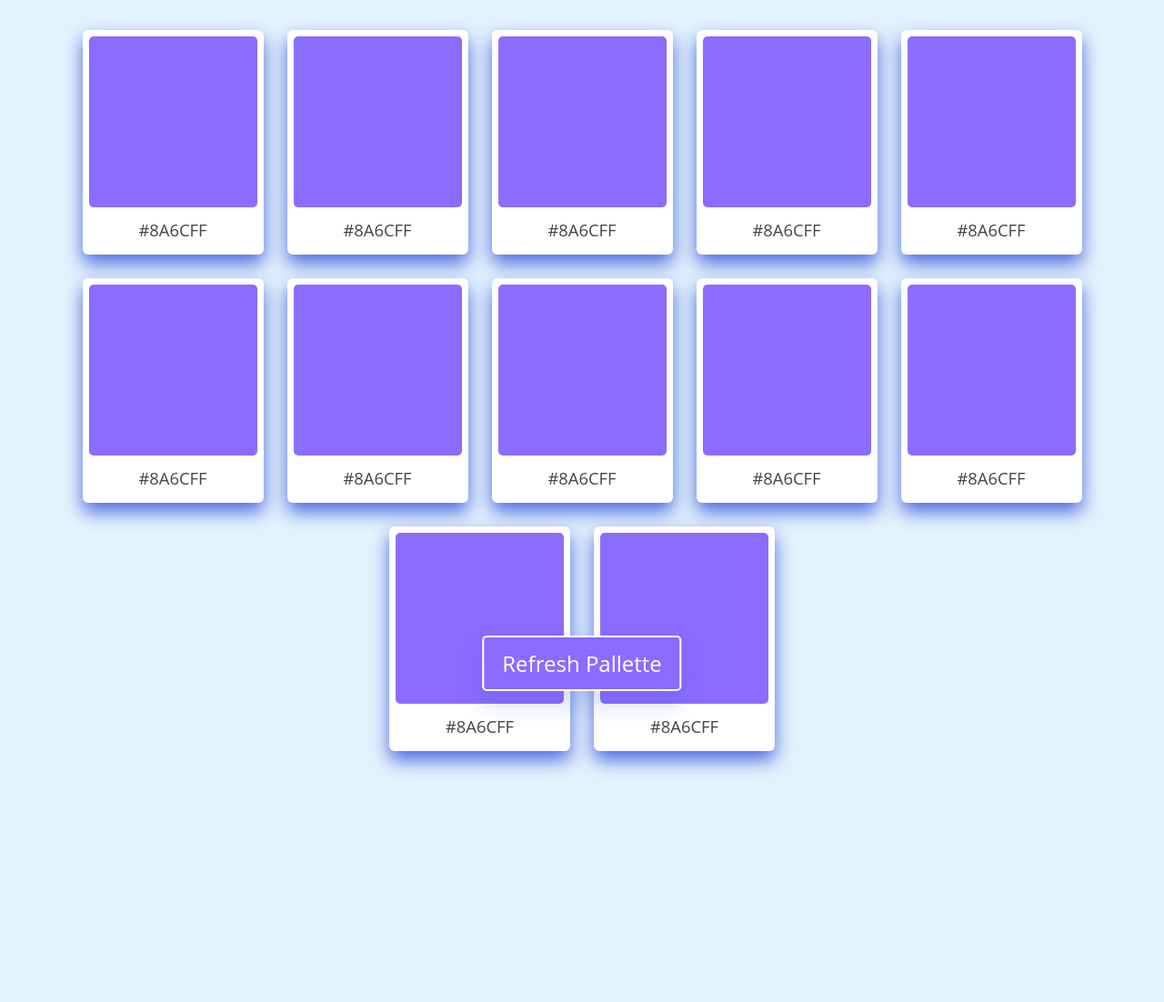
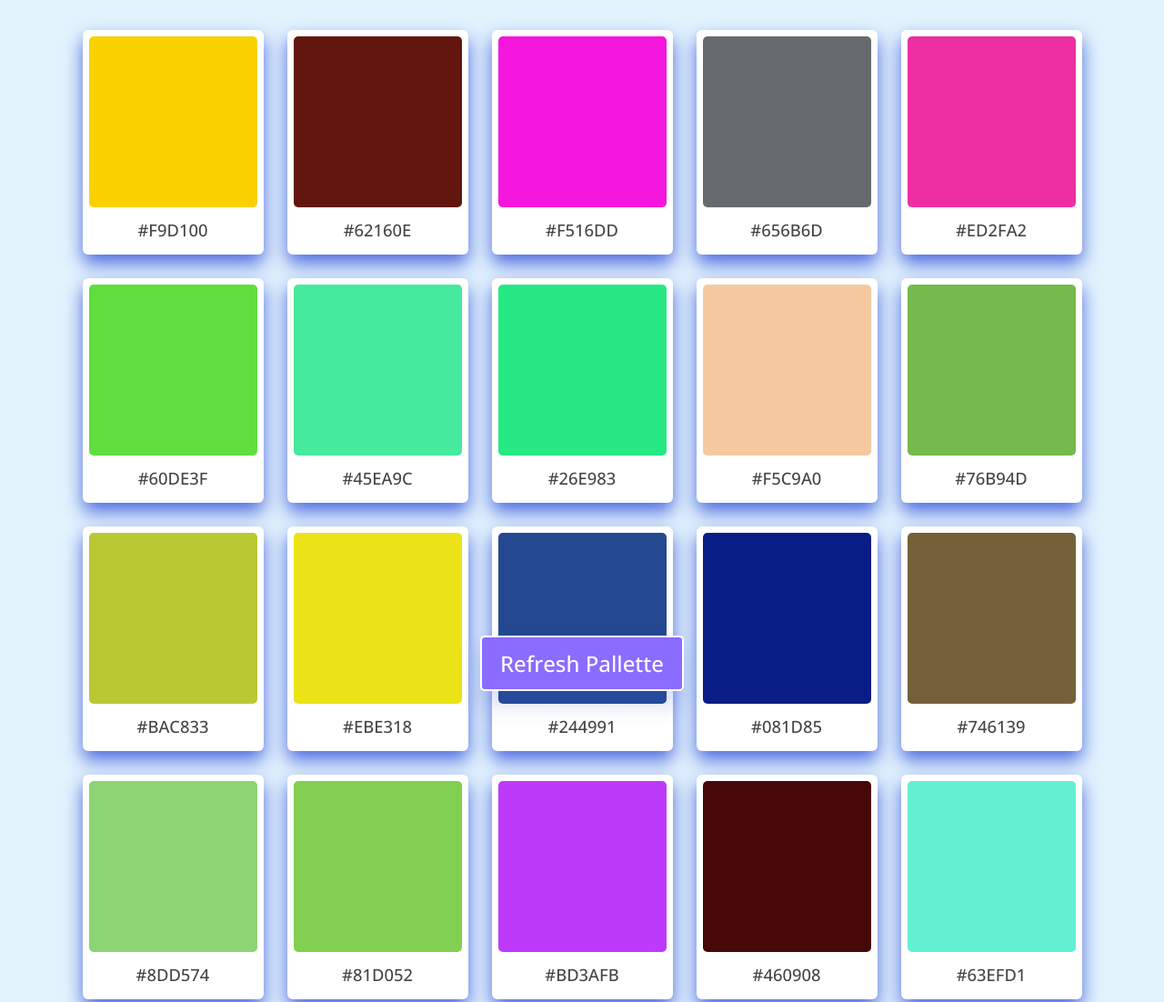
Before and after one commit to JogiAnditya/random-color-pallete, a plain HTML site: page index.html in a window 1280 px wide. Shown: the top 1102 px of the page at 91% size. Before the commit the page ends 859 px from the top, so only its background shows below. Drawn offline with nearby package versions, Linux system fonts and the light colour scheme; a web font is replaced by a local one.

Commit message:
2nd-commit

```diff
--- a/app.js
+++ b/app.js
@@ -0,0 +1,37 @@
+const container = document.querySelector(".container");
+const refreshBtn = document.querySelector(".refresh-btn");
+
+const maxPalletteBoxes = 32;
+
+const generatePallette = () => {
+    container.innerHTML = ""; //clearing the container
+
+    for (let i = 0; i < maxPalletteBoxes; i++) {
+        // generating a random color hex code
+        let randomHex = Math.floor(Math.random() * 0xffffff).toString(16);
+        randomHex = `#${randomHex.padStart(6, "0")}`;
+
+        // creating a new 'i element and inserting it to the container
+        const color = document.createElement("li");
+        color.classList.add("color");
+        color.innerHTML = `<div class="rect-box" style="background: ${randomHex} "></div>
+                           <span class="hex-value">${randomHex}</span>`;
+
+        // adding click event to current li element to copy the color
+        color.addEventListener("click", () => copyColor(color, randomHex));
+        container.appendChild(color);
+    }
+}
+generatePallette();
+
+const copyColor = (elem, hexVal) => {
+    // copy the hex value, updating the text to copied,
+    // and changing text back to original hex value after 1 second
+    const colorElement = elem.querySelector(".hex-value");
+    navigator.clipboard.writeText(hexVal).then(() => {
+        colorElement.innerText = "Copied";
+        setTimeout(() => colorElement.innerText = hexVal, 1000);
+    }).catch(() => alert("Failed to copy the color code!")); // showing alert if color can't be copied
+}
+
+refreshBtn.addEventListener("click", generatePallette);
--- a/index.html
+++ b/index.html
@@ -6,61 +6,10 @@
     <meta name="viewport" content="width=device-width, initial-scale=1.0">
     <title>Color Pallette Generator</title>
     <link rel="stylesheet" href="style.css">
+    <script src="app.js" defer></script>
 </head>
 <body>
-    <ul class="container">
-        <li class="color">
-            <div class="rect-box"></div>
-            <span class="hex-value">#8A6CFF</span>
-        </li>
-        <li class="color">
-            <div class="rect-box"></div>
-            <span class="hex-value">#8A6CFF</span>
-        </li>
-        <li class="color">
-            <div class="rect-box"></div>
-            <span class="hex-value">#8A6CFF</span>
-        </li>
-        <li class="color">
-            <div class="rect-box"></div>
-            <span class="hex-value">#8A6CFF</span>
-        </li>
-        <li class="color">
-            <div class="rect-box"></div>
-            <span class="hex-value">#8A6CFF</span>
-        </li>
-        <li class="color">
-            <div class="rect-box"></div>
-            <span class="hex-value">#8A6CFF</span>
-        </li>
-        <li class="color">
-            <div class="rect-box"></div>
-            <span class="hex-value">#8A6CFF</span>
-        </li>
-        <li class="color">
-            <div class="rect-box"></div>
-            <span class="hex-value">#8A6CFF</span>
-        </li>
-        <li class="color">
-            <div class="rect-box"></div>
-            <span class="hex-value">#8A6CFF</span>
-        </li>
-        <li class="color">
-            <div class="rect-box"></div>
-            <span class="hex-value">#8A6CFF</span>
-        </li>
-        <li class="color">
-            <div class="rect-box"></div>
-            <span class="hex-value">#8A6CFF</span>
-        </li>
-        <li class="color">
-            <div class="rect-box"></div>
-            <span class="hex-value">#8A6CFF</span>
-        </li>
-    </ul>
-
+    <ul class="container"></ul>
     <button class="refresh-btn">Refresh Pallette</button>
-
-    <script src="app.js"></script>
 </body>
 </html>
--- a/style.css
+++ b/style.css
@@ -1,4 +1,4 @@
-@import url('https://font.googleapis.com/css2?family=Open+Sans:wght@400;500;600&display=swap');
+@import url('https://fonts.googleapis.com/css2?family=Open+Sans:wght@400;500;600&display=swap');
 
 * {
     margin: 0;
@@ -50,6 +50,7 @@ body {
     margin: 12px 0 8px;
     font-size: 1.15rem;
     font-weight: 500;
+    text-transform: uppercase;
 }
 
 .refresh-btn {
@@ -68,3 +69,20 @@ body {
     box-shadow: 0 15px 25px rgba(57, 87, 220, 0.2);
     transform: translateX(-50%);
 }
+
+@media screen and (max-width: 510px) {
+    .container {
+        margin: 10px;
+    }
+    .container .color {
+        margin: 8px;
+        padding: 5px;
+    }
+    .color .rect-box {
+        width: 145px;
+        height: 145px;
+    }
+    .color .hex-value {
+        font-size: 1.05rem;
+    }
+}
```
